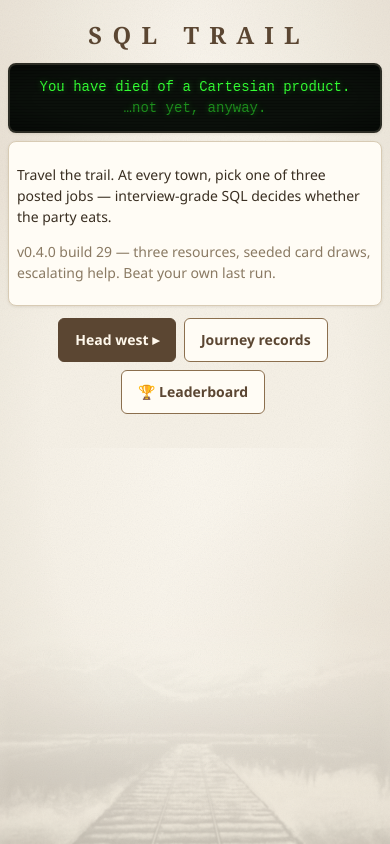
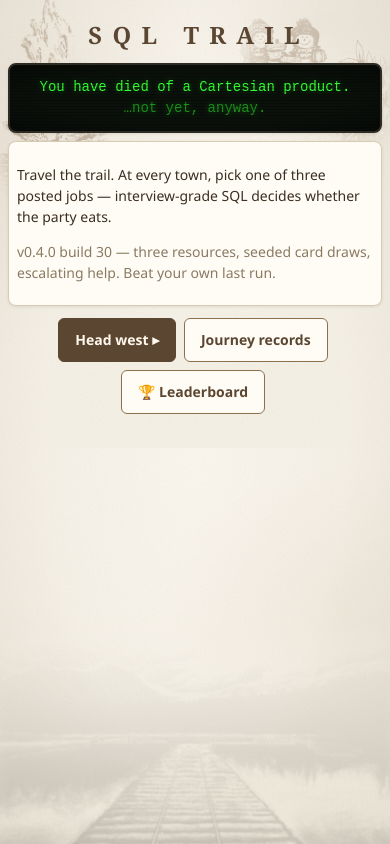
Before and after one commit to michaelnocito/sql-trail, a website: page index.html in a window 390 px wide. Drawn offline with nearby package versions, Linux system fonts and the light colour scheme.

Commit message:
Blended corner art: fire upper-left, corn/scarecrows upper-right (build 30)
Add two edge-feathered backdrop drawings alongside the lake:
- bg-fire.png: cropped to just the flames+embers from the bonfire sketch,
  radial-feathered so the border dissolves into the paper; upper-left.
- bg-cornfield.png: fall sketch re-keyed with a rectangular edge-feather so all
  borders blend away; upper-right.
Both keyed to transparent sepia. 127 tests green.

```diff
--- a/index.html
+++ b/index.html
@@ -86,14 +86,17 @@
     background: var(--brown-dark); border: none; color: #fff8ec; border-radius: 8px;
     padding: 10px 18px; display: none; max-width: 90vw; box-shadow: 0 3px 10px rgba(0,0,0,.3); }
 
-  /* --- Aged-paper backdrop (Michael Nocito original drawing) ---
-     A single faint sepia-keyed charcoal sits behind the cards: the lake scene,
-     its dock reworked into railroad tracks so it reads as the trail heading west
-     into the mountains. Paper glow + grain remain. On body::before, under all
-     content, anchored to the bottom so it never intrudes on the UI. --- */
+  /* --- Aged-paper backdrop (Michael Nocito original drawings) ---
+     Three faint sepia-keyed drawings sit behind the cards, all edge-feathered so
+     no border shows: the lake scene (dock reworked into railroad tracks) as the
+     trail's horizon along the bottom; the bonfire flames blended into the upper-
+     left; the corn + scarecrows blended into the upper-right. Paper glow + grain
+     remain. On body::before, under all content, kept out of the UI's way. --- */
   body::before {
     content: ""; position: fixed; inset: 0; z-index: -1; pointer-events: none; opacity: .8;
     background:
+      url("art/bg-fire.png") top -14px left -8px / clamp(120px, 15vw, 190px) auto no-repeat,
+      url("art/bg-cornfield.png") top -18px right -20px / clamp(190px, 28vw, 340px) auto no-repeat,
       url("art/bg-lake.png") bottom center / min(1150px, 132%) auto no-repeat,
       radial-gradient(ellipse 320px 220px at 12% 20%, rgba(120,80,40,.10), transparent 70%),
       radial-gradient(ellipse 260px 200px at 88% 72%, rgba(120,80,40,.09), transparent 70%),
@@ -368,7 +371,7 @@
 <script>
 // BUILD stamps the local script URLs so index.html and its JS can never be
 // cached out of sync. Bump together with version.json on every deploy.
-const BUILD = 29;
+const BUILD = 30;
 ['js/rng.js', 'js/grader.js', 'js/builder.js', 'js/engine.js', 'js/cloud.js', 'content/content.js'].forEach(s =>
   document.write(`<script src="${s}?v=${BUILD}"><\/script>`));
 </script>
--- a/version.json
+++ b/version.json
@@ -1 +1 @@
-{ "build": 29 }
+{ "build": 30 }
```
Also changed, not shown: ROADMAP.md (+10 -1 lines), art/bg-cornfield.png (added), art/bg-fire.png (added).
